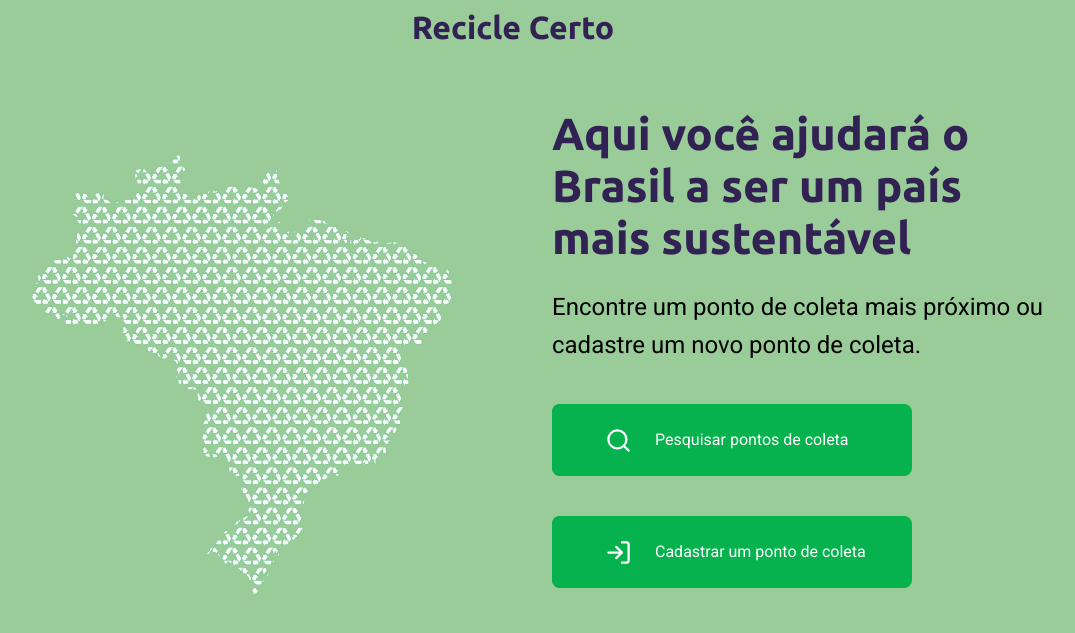
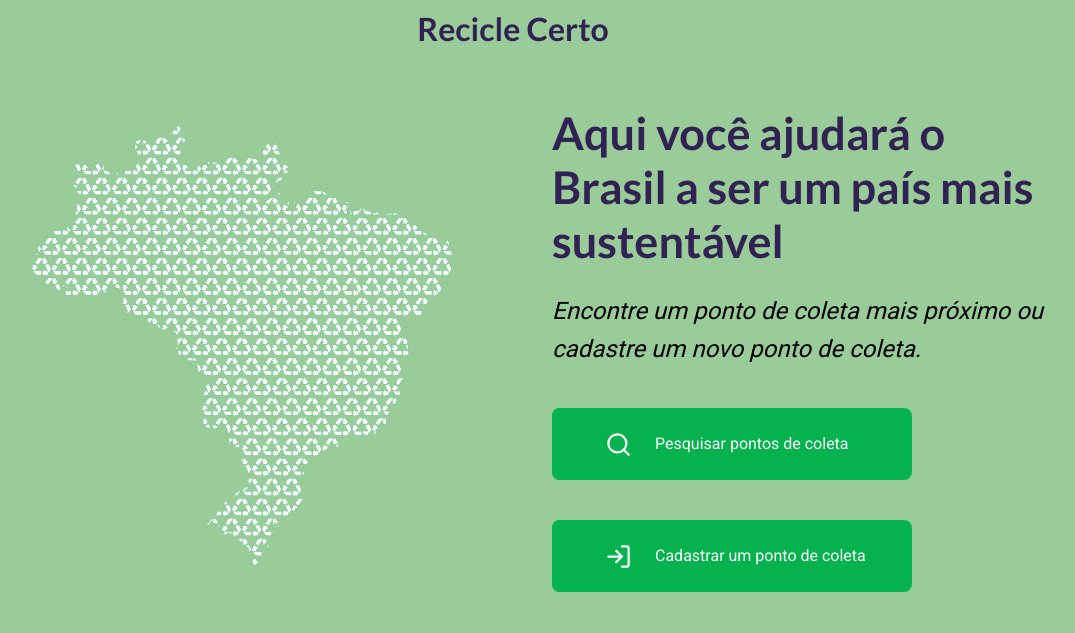
Before and after one commit to alexsmarra/upTwo, a website: page src/views/index.html in a window 1280 px wide. Shown: the part 151-784 px from the top of the page, without its empty margins (127-1202 px from the left). Drawn offline with nearby package versions, Linux system fonts and the light colour scheme; files that its build step writes are made by us from their sources.

Commit message:
changing font-family

```diff
--- a/public/styles/home.css
+++ b/public/styles/home.css
@@ -27,6 +27,10 @@
     display: flex;
     align-items: center;
     justify-content: space-between;
+}
+
+#page-home header h1 {
+    font-weight: 700;
 }
 
 
@@ -66,6 +70,7 @@
 
 #page-home main img {
     width: 800px;
+    margin-bottom: 60px;
 }
 
 #page-home main h1 {
@@ -76,6 +81,7 @@
     font-size: 24px;
     line-height: 38px;
     margin-top: 24px;
+    font-style: italic;
 }
 
 #page-home main a#pesquisar,
--- a/public/styles/main.css
+++ b/public/styles/main.css
@@ -28,6 +28,12 @@ h1, h2, h3, h4, h5, h6 {
     color: var(--title-color);
 }
 
+h1 {
+    font-family: 'Poppins', sans-serif;
+    font-family: 'Roboto', sans-serif;
+    font-family: 'Lato', sans-serif;
+}
+
 /* BOX MODEL
 
 Modelo de caixa
--- a/public/styles/search-results.css
+++ b/public/styles/search-results.css
@@ -16,7 +16,7 @@ body::after
     left: 0;
     z-index: -1;
 
-    background-color: white;
+    background-color: rgb(247, 246, 246);
 }
 
 header {
--- a/src/views/layout.html
+++ b/src/views/layout.html
@@ -11,6 +11,9 @@
 
 
     <link href="https://fonts.googleapis.com/css2?family=Roboto&family=Ubuntu:wght@700&display=swap" rel="stylesheet">
+    <link rel="preconnect" href="https://fonts.googleapis.com">
+    <link rel="preconnect" href="https://fonts.gstatic.com" crossorigin>
+    <link href="https://fonts.googleapis.com/css2?family=Lato:wght@400;700&family=Poppins:wght@500&family=Roboto:wght@100&display=swap" rel="stylesheet">
 
     <link rel="stylesheet" href="/styles/main.css">
 
```
Also changed, not shown: 1 other file.
